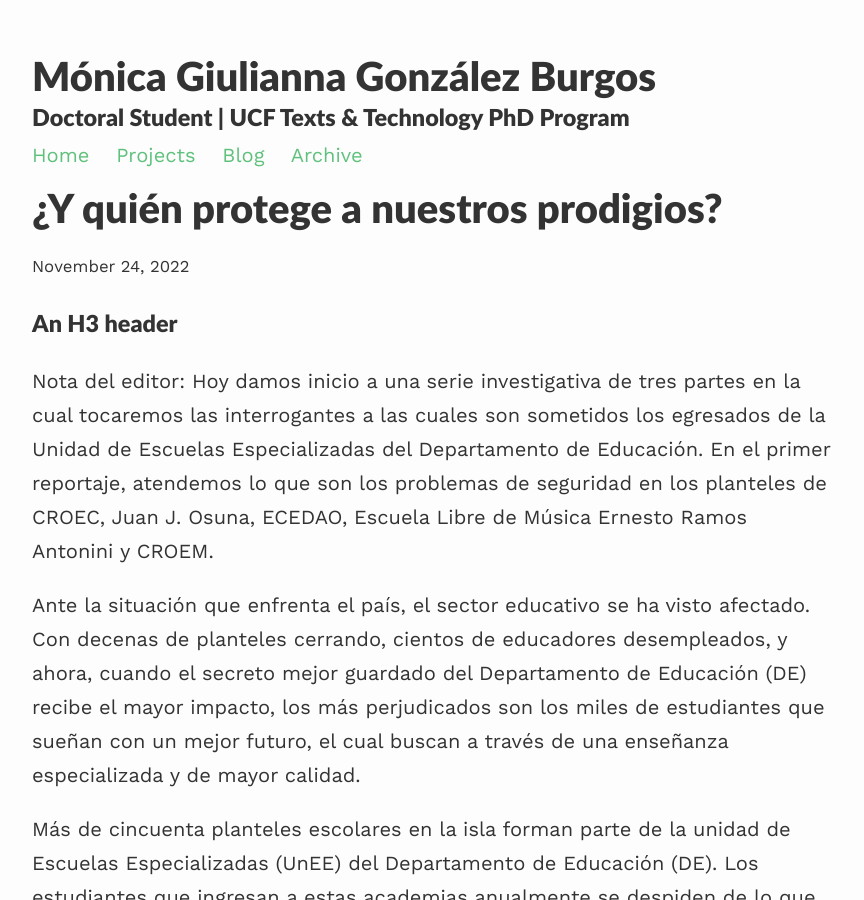
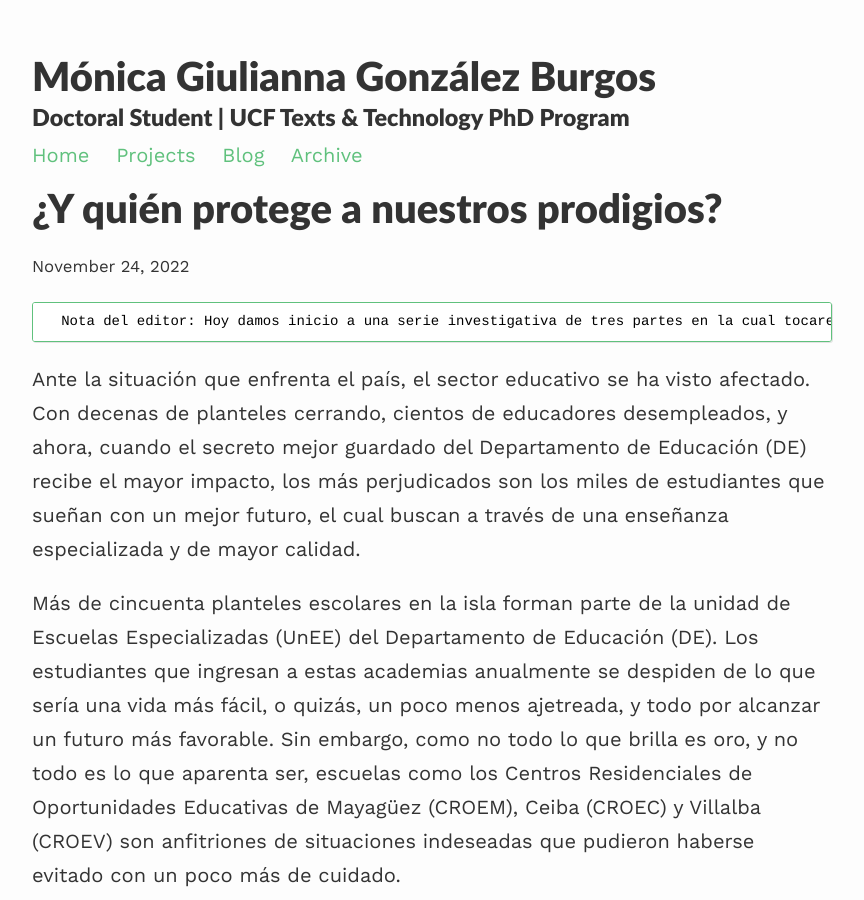
Before and after one commit to mgonzalezburgos/MGBurgos, a Jekyll site: the page built from _projects/EscuelasEspecializadas.md, in a window 1280 px wide and 900 px high. Shown: the whole window, without its empty margins (208-1072 px from the left). Built offline with Jekyll 4.4.1, drawn with Linux system fonts in a browser that asks for light colours; nearby versions of some CDN libraries.

Commit message:
Update EscuelasEspecializadas.md

```diff
--- a/_projects/EscuelasEspecializadas.md
+++ b/_projects/EscuelasEspecializadas.md
@@ -5,9 +5,8 @@ description: First article of investigative journalism series (2017)
 ---
 
 
-### An H3 header ###
 
-   Nota del editor: Hoy damos inicio a una serie investigativa de tres partes en la cual tocaremos las interrogantes a las cuales son sometidos los egresados de la Unidad de Escuelas Especializadas del Departamento de Educación. En el primer reportaje, atendemos lo que son los problemas de seguridad en los planteles de CROEC, Juan J. Osuna, ECEDAO, Escuela Libre de Música Ernesto Ramos Antonini y CROEM.
+      Nota del editor: Hoy damos inicio a una serie investigativa de tres partes en la cual tocaremos las interrogantes a las cuales son sometidos los egresados de la Unidad de Escuelas Especializadas del Departamento de Educación. En el primer reportaje, atendemos lo que son los problemas de seguridad en los planteles de CROEC, Juan J. Osuna, ECEDAO, Escuela Libre de Música Ernesto Ramos Antonini y CROEM.
 
 Ante la situación que enfrenta el país, el sector educativo se ha visto afectado. Con decenas de planteles cerrando, cientos de educadores desempleados, y ahora, cuando el secreto mejor guardado del Departamento de Educación (DE) recibe el mayor impacto, los más perjudicados son los miles de estudiantes que sueñan con un mejor futuro, el cual buscan a través de una enseñanza especializada y de mayor calidad.
 
```
